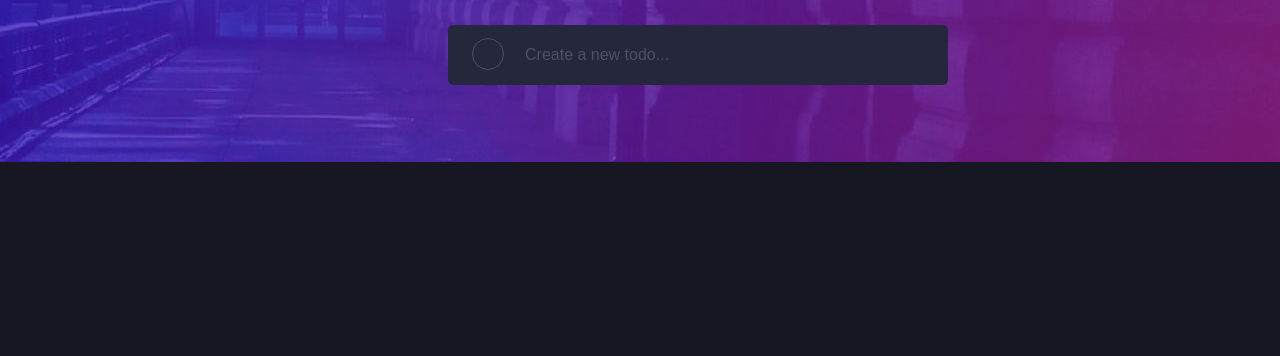
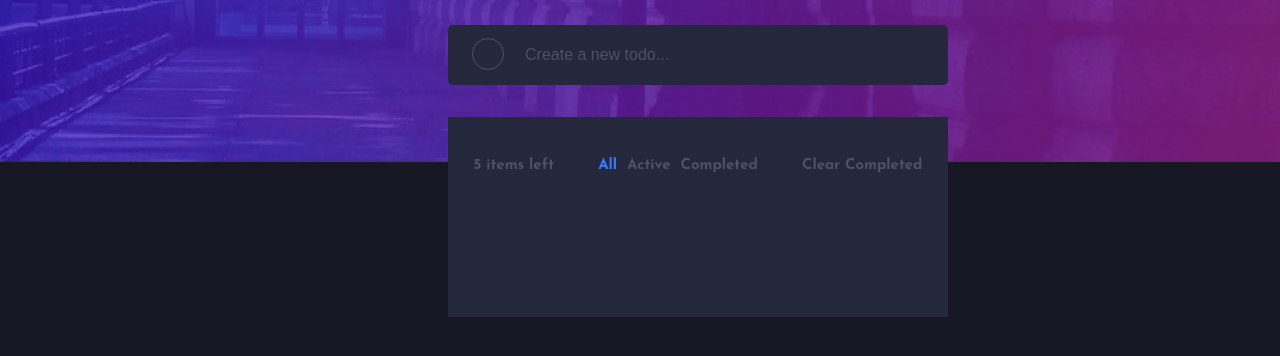
Before and after one commit to Francis-Frimpong/Todo-App, a plain HTML site: page index.html in a window 1280 px wide. Shown: the part 138-494 px from the top of the page. Drawn offline with Linux system fonts and the light colour scheme.

Commit message:
building the list layout

```diff
--- a/index.html
+++ b/index.html
@@ -35,6 +35,20 @@
         placeholder="Create a new todo..."
         class="todo-input"
       />
+
+      <div class="todo-list">
+        <div class="list"></div>
+        <div class="tabs">
+          <h3 class="item-left">5 items left</h3>
+
+          <div class="active-tab">
+            <h3 class="all active-button">All</h3>
+            <h3 class="active">Active</h3>
+            <h3 class="completed">Completed</h3>
+          </div>
+          <h3 class="clear">Clear Completed</h3>
+        </div>
+      </div>
     </div>
     <!-- <div class="attribution">
     Challenge by <a href="https://www.frontendmentor.io?ref=challenge" target="_blank">Frontend Mentor</a>.
--- a/style.css
+++ b/style.css
@@ -58,7 +58,8 @@ html {
 }
 
 .heading,
-.todo-input {
+.todo-input,
+.todo-list {
   width: 100%;
   box-sizing: border-box;
 }
@@ -81,3 +82,28 @@ html {
   top: 6em;
   left: 1.5em;
 }
+
+.todo-list {
+  background-color: hsl(235, 24%, 19%);
+  height: 200px;
+  margin-top: 2em;
+}
+
+.tabs {
+  display: flex;
+  padding: 2em 2em;
+  font-size: 0.8rem;
+  color: hsl(233, 14%, 35%);
+  cursor: pointer;
+}
+
+.active-tab {
+  display: flex;
+  justify-content: space-evenly;
+  margin: 0 auto;
+  width: 40%;
+}
+
+.active-button {
+  color: hsl(220, 98%, 61%);
+}
```
